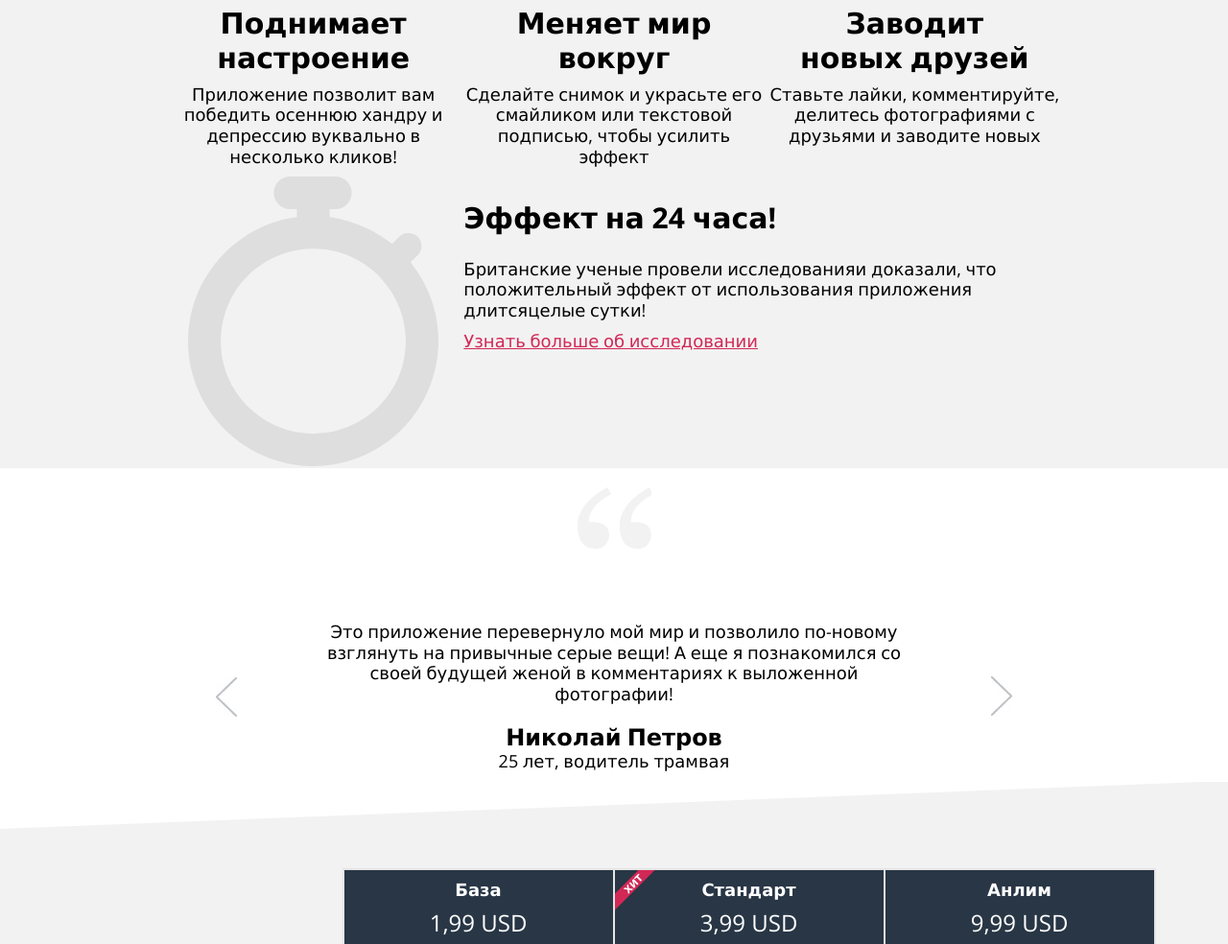
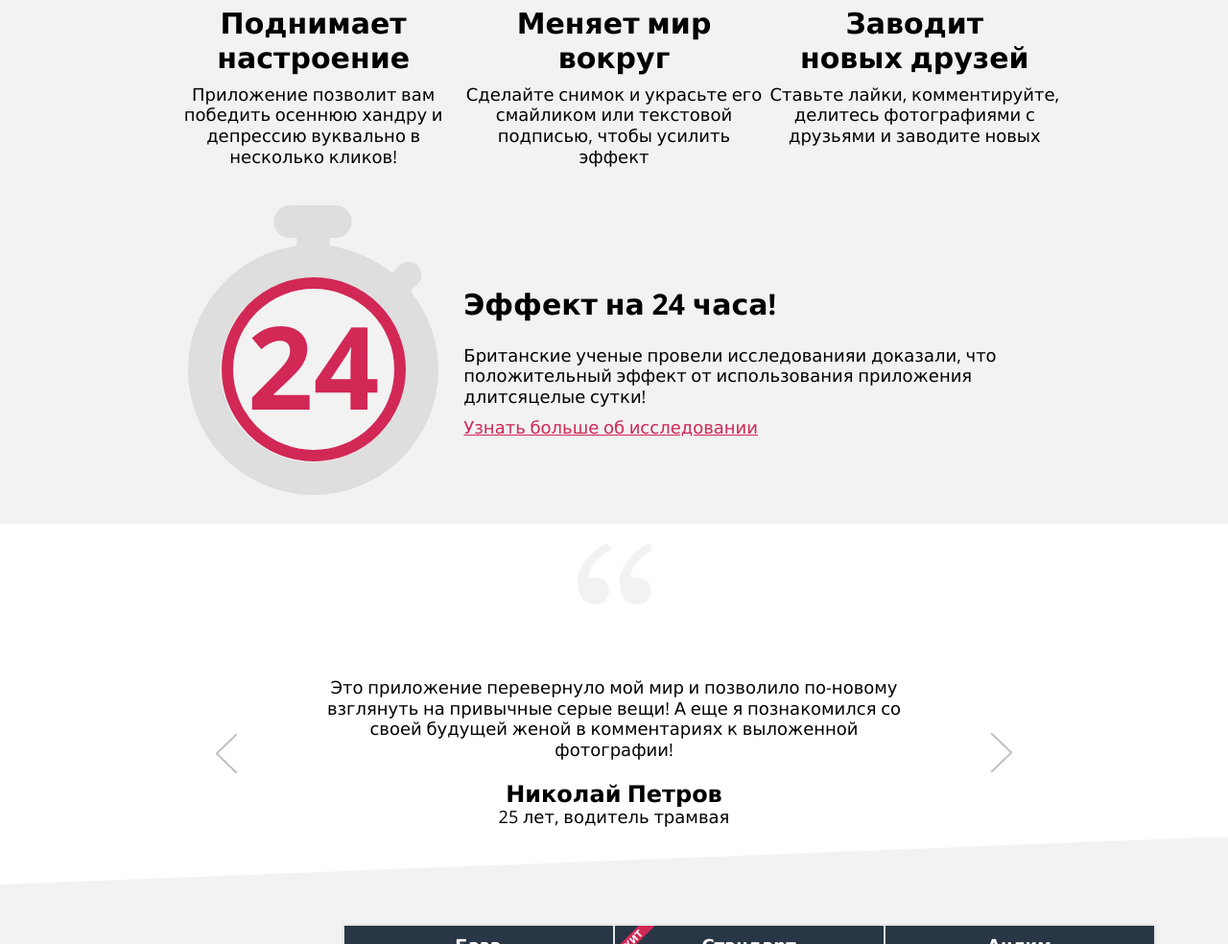
Before and after one commit to gogusarov/37439-Pink, a website: page index.html in a window 1280 px wide. Shown: the part 1364-2348 px from the top of the page at 96% size. Drawn offline with nearby package versions, Linux system fonts and the light colour scheme.

Commit message:
Эффект
Это какая-то дичь. Я вероятно, не понял, что ты имел в виду, потому что
подгонять значения, чтобы внутрення часть с розовым кружочком и цифрами
встала ровно посередине таймера - это ппц. И к чему это все - непонятно.

```diff
--- a/Gruntfile.js
+++ b/Gruntfile.js
@@ -41,7 +41,8 @@ module.exports = function(grunt) {
         },
         options: {
           watchTask: true,
-          server: './'
+          server: './',
+          browser: ["google chrome", "firefox"]
         }
       }
     },
--- a/index.html
+++ b/index.html
@@ -109,7 +109,7 @@
       <div class="center-wrapper">
         <div class="effect__wrapper">
           <div class="effect__timer">
-            <img src="img/timer-2_opt.svg" alt="">
+            <div class="effect__timer-details">24</div>
           </div>
           <div class="effect__text-wrapper">
             <h2 class="effect__promo">Эффект на 24 часа!</h2>
--- a/less/components/effect.less
+++ b/less/components/effect.less
@@ -1,6 +1,32 @@
 .effect {
   display: none;
   background: @bg-about-app;
+
+  &__timer {
+    position: relative;
+    background: url("../../img/timer-2_opt.svg") no-repeat 50% 50%;
+  }
+
+  &__timer-details {
+    position: absolute;
+    margin: 0 auto;
+    left: 0;
+    right: 0;
+    bottom: 65px;
+    width: 168px;
+    height: 168px;
+    border-radius: 50%;
+    border: 12px solid @pink;
+    color: @pink;
+    font-size: @size-effect-numbers-desktop;
+    font-weight: @font-weight-bold;
+    line-height: 160px;
+    vertical-align: middle;
+  }
+
+  &__text-wrapper {
+    padding: 90px 0;
+  }
 
   @media (min-width: @mobile-breakpoint) and (max-width: @tablet-breakpoint) {
     background: none;
--- a/less/variables.less
+++ b/less/variables.less
@@ -50,6 +50,8 @@
 @size-effect-text-desktop: 1.8rem;
 @size-effect-link-tablet: 1.4rem;
 @size-effect-link-desktop: 1.8rem;
+@size-effect-number-tablet: 10.4rem;
+@size-effect-numbers-desktop: 12rem;
 
 @size-comment-text-mobile: 1.4rem;
 @size-comment-text: 1.8rem;
```
Also changed, not shown: css/style.css.
